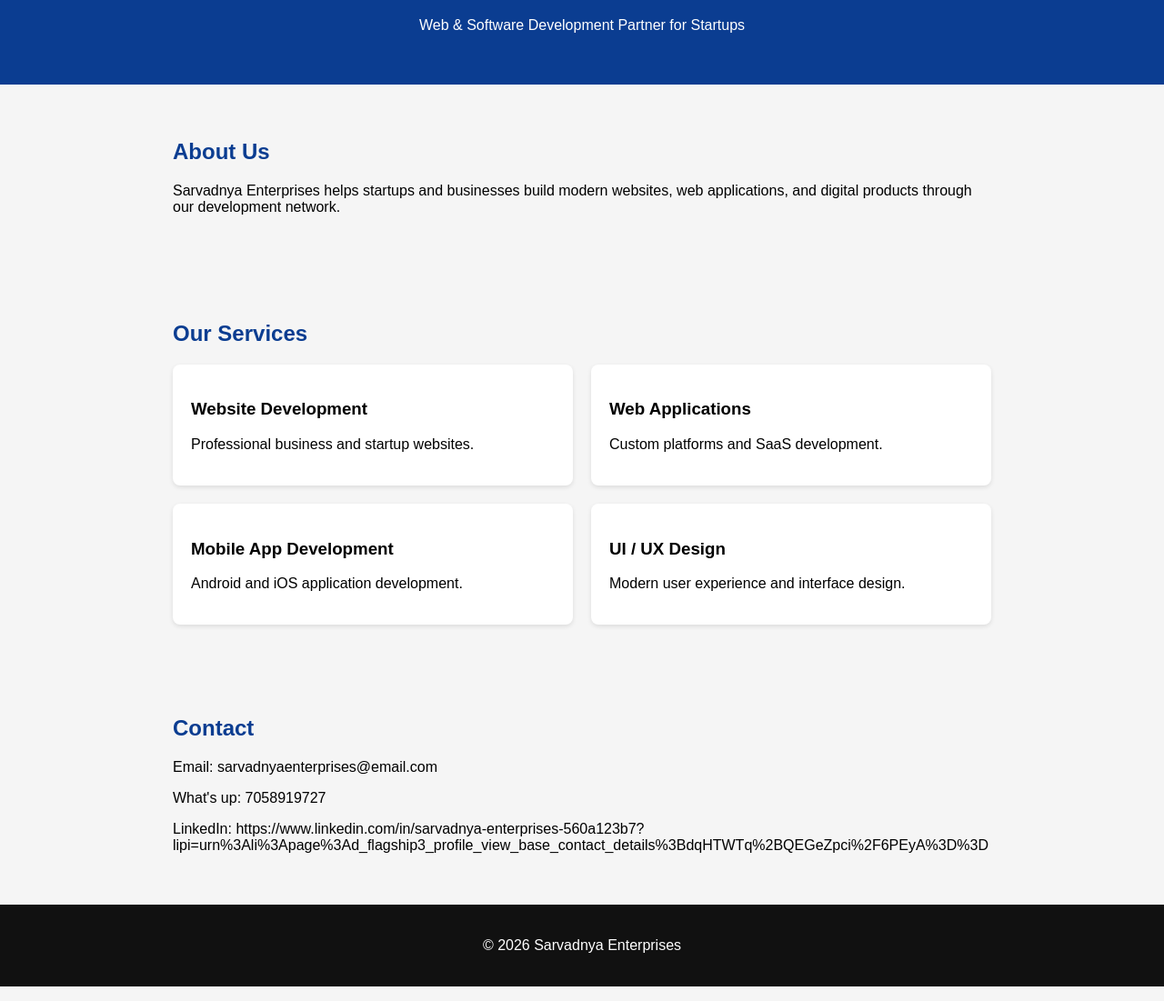
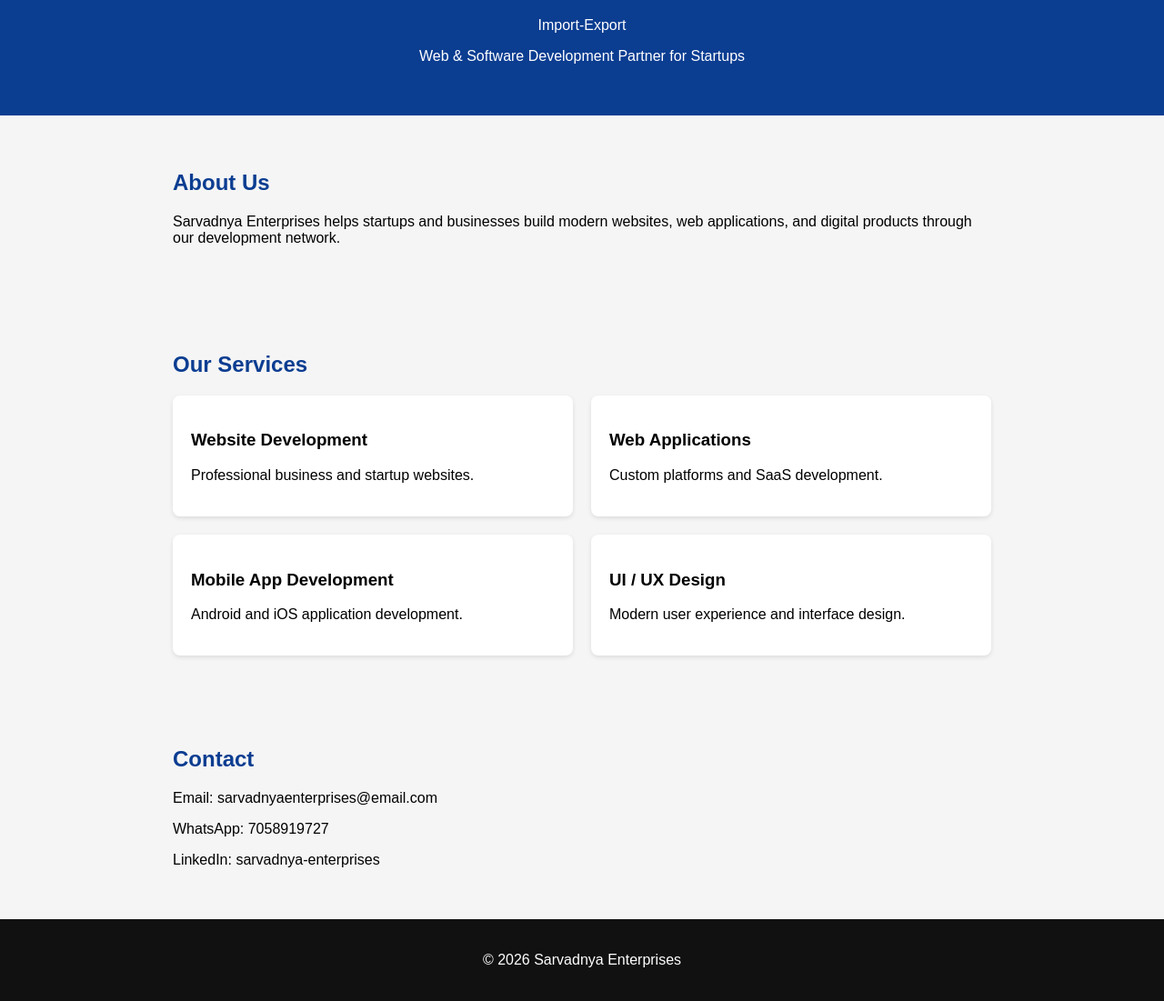
Before and after one commit to sarvadnyaenterprisesin-tech/sarvadnya-website, a plain HTML site: page index.html in a window 1280 px wide. Shown: the part 185-1286 px from the top of the page at 91% size. Drawn offline with Linux system fonts and the light colour scheme.

Commit message:
Modify company details in index.html
Updated the company description and contact information.

```diff
--- a/index.html
+++ b/index.html
@@ -56,6 +56,7 @@
 <img src="logo.png" width="120">
 
 <h1>Sarvadnya Enterprises</h1>
+<p>Import-Export</p>
 <p>Web & Software Development Partner for Startups</p>
 </header>
 
@@ -99,8 +100,8 @@
 <section>
 <h2>Contact</h2>
 <p>Email: sarvadnyaenterprises@email.com</p>
-<p>What's up: 7058919727</p>
-<p>LinkedIn: https://www.linkedin.com/in/sarvadnya-enterprises-560a123b7?lipi=urn%3Ali%3Apage%3Ad_flagship3_profile_view_base_contact_details%3BdqHTWTq%2BQEGeZpci%2F6PEyA%3D%3D</p>
+<p>WhatsApp: 7058919727</p>
+<p>LinkedIn: sarvadnya-enterprises</p>
 </section>
 
 <footer>
```
